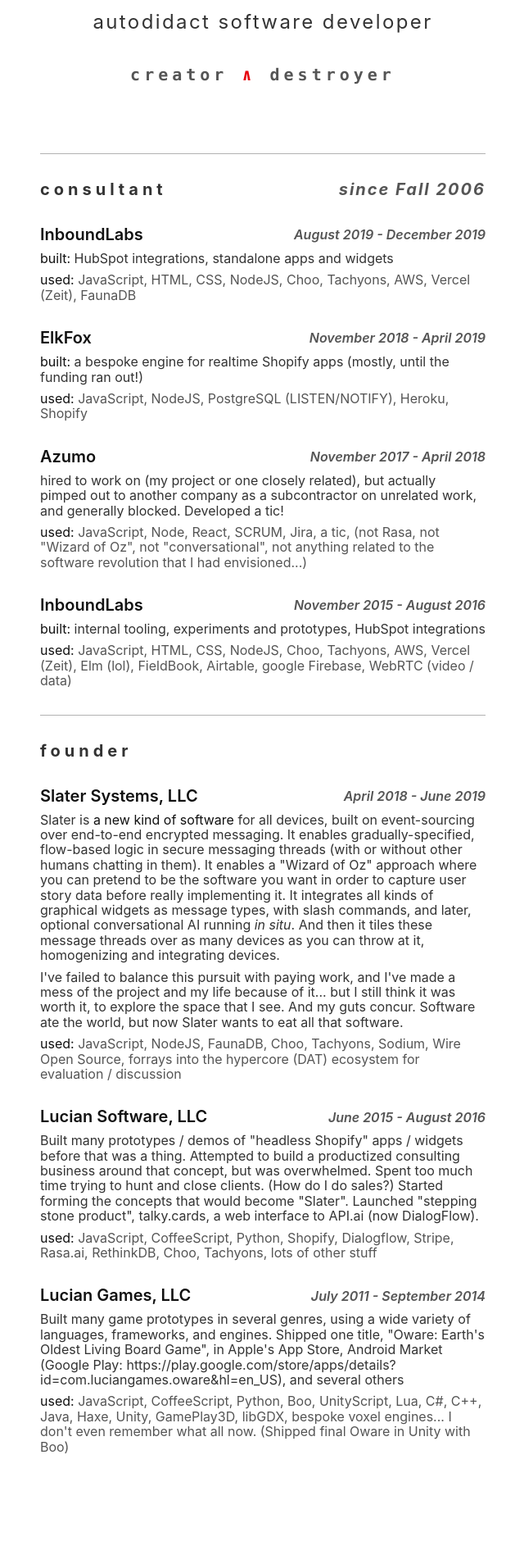
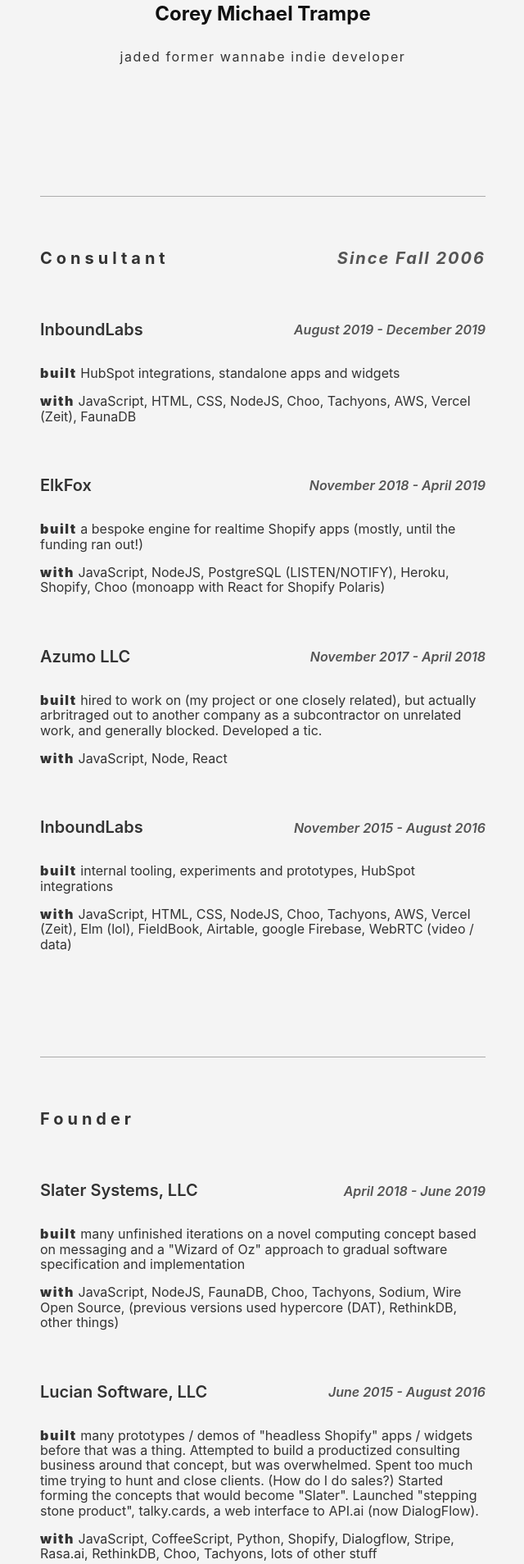
Before and after one commit to correy/correy.github.io, a website: page index.html in a window 1280 px wide. Shown: the part 161-2069 px from the top of the page at 82% size, without its empty margins (319-959 px from the left). Drawn offline with nearby package versions, Linux system fonts and the light colour scheme.

Commit message:
use choo

```diff
--- a/index.html
+++ b/index.html
@@ -1,84 +1,74 @@
 <!doctype html>
 <html lang="en">
   <head>
-
-    <title>  Corey  </title>
-
+    <title>Corey Michael Trampe</title>
     <meta charset="UTF-8">
     <meta name="viewport" content="width=device-width,initial-scale=1">
     <link rel="stylesheet" href="https://unpkg.com/tachyons@4.12.0/css/tachyons.min.css"/>
   </head>
-  <body class="sans-serif dark-gray background-near-white ph4 flex flex-column items-center">
-    <heading class="pa2 pa5-ns flex flex-column items-center">
 
-      <h1 class="near-black f4 f2-ns fw7">            Corey Michael Trampe      </h1>
-      <h2 class="dark-gray f6 f3-ns fw4 tracked"> autodidact software developer </h2>
+    <body class="sans-serif dark-gray bg-near-white ph2 flex flex-column items-center">
+      <heading class="vh-50 flex flex-column items-center justify-center">
+        <h1 class="near-black f4 f3-ns fw7">Corey Michael Trampe</h1>
+        <h2 class="dark-gray f6 f5-ns fw4 tracked">jaded former wannabe indie developer</h2>
+      </heading>
 
-      <h3 class="mid-gray f6 f4-ns tracked-mega code"> creator <span class="dark-red">∧</span> destroyer </h3>
-
-
-    </heading>
-    <section class="bt b--black-30 pv4">
-      <h3 class="f6 f4-ns dark-gray fw7 mv0"> <span class="tracked-mega">consultant</span> <i class="mid-gray fr tracked">since Fall 2006</i> </h3>
-
+        <section class="bt b--black-30 pv5">
+          <h3 class="f6 f4-ns dark-gray fw7 mv0"> <span class="tracked-mega">Consultant</span> <i class="mid-gray fr tracked">Since Fall 2006</i> </h3>
           <ul class="list pl0 mv0">
 
-        <li class="pt4 measure-wide">
-          <div class="f6 f4-ns fw6 near-black mb2 flex justify-between items-center">InboundLabs <i class="f7 f5-ns mid-gray">August 2019 - December 2019</i> </div>
-          <div class="f7 f5-ns dark-gray mb2"><span class="near-black">built:</span> HubSpot integrations, standalone apps and widgets</div>
-          <div class="f7 f5-ns mid-gray"><span class="near-black">used:</span> JavaScript, HTML, CSS, NodeJS, Choo, Tachyons, AWS, Vercel (Zeit), FaunaDB</div>
+        <li class="mv5 measure-wide dark-gray">
+          <div class="f6 f4-ns fw6 mb4 flex justify-between items-center">InboundLabs<i class="f7 f5-ns mid-gray">August 2019 - December 2019</i> </div>
+          <div class="f7 f5-ns mb3"><span class="fw9 tracked">built</span> HubSpot integrations, standalone apps and widgets</div>
+          <div class="f7 f5-ns"><span class="fw9 tracked">with</span> JavaScript, HTML, CSS, NodeJS, Choo, Tachyons, AWS, Vercel (Zeit), FaunaDB</div>
         </li>
 
-        <li class="pt4 measure-wide">
-          <div class="f6 f4-ns fw6 near-black mb2 flex justify-between items-center">ElkFox <i class="f7 f5-ns mid-gray">November 2018 - April 2019</i> </div>
-          <div class="f7 f5-ns dark-gray mb2"><span class="near-black">built:</span> a bespoke engine for realtime Shopify apps (mostly, until the funding ran out!)</div>
-          <div class="f7 f5-ns mid-gray"><span class="near-black">used:</span> JavaScript, NodeJS, PostgreSQL (LISTEN/NOTIFY), Heroku, Shopify</div>
+        <li class="mv5 measure-wide dark-gray">
+          <div class="f6 f4-ns fw6 mb4 flex justify-between items-center">ElkFox<i class="f7 f5-ns mid-gray">November 2018 - April 2019</i> </div>
+          <div class="f7 f5-ns mb3"><span class="fw9 tracked">built</span> a bespoke engine for realtime Shopify apps (mostly, until the funding ran out!)</div>
+          <div class="f7 f5-ns"><span class="fw9 tracked">with</span> JavaScript, NodeJS, PostgreSQL (LISTEN/NOTIFY), Heroku, Shopify, Choo (monoapp with React for Shopify Polaris)</div>
         </li>
 
-        <li class="pt4 measure-wide">
-          <div class="f6 f4-ns fw6 near-black mb2 flex justify-between items-center">Azumo <i class="f7 f5-ns mid-gray">November 2017 - April 2018</i></div>
-          <div class="f7 f5-ns dark-gray mb2">hired to work on (my project or one closely related), but actually pimped out to another company as a subcontractor on unrelated work, and generally blocked. Developed a tic!</div>
-          <div class="f7 f5-ns mid-gray"><span class="near-black">used:</span> JavaScript, Node, React, SCRUM, Jira, a tic, (not Rasa, not "Wizard of Oz", not "conversational", not anything related to the software revolution that I had envisioned...)</div>
+        <li class="mv5 measure-wide dark-gray">
+          <div class="f6 f4-ns fw6 mb4 flex justify-between items-center">Azumo LLC<i class="f7 f5-ns mid-gray">November 2017 - April 2018</i> </div>
+          <div class="f7 f5-ns mb3"><span class="fw9 tracked">built</span> hired to work on (my project or one closely related), but actually arbritraged out to another company as a subcontractor on unrelated work, and generally blocked. Developed a tic.</div>
+          <div class="f7 f5-ns"><span class="fw9 tracked">with</span> JavaScript, Node, React</div>
         </li>
 
-        <li class="pt4 measure-wide">
-          <div class="f6 f4-ns fw6 near-black mb2 flex justify-between items-center">InboundLabs <i class="f7 f5-ns mid-gray">November 2015 - August 2016</i> </div>
-          <div class="f7 f5-ns dark-gray mb2"><span class="near-black">built:</span> internal tooling, experiments and prototypes, HubSpot integrations</div>
-          <div class="f7 f5-ns mid-gray"><span class="near-black">used:</span> JavaScript, HTML, CSS, NodeJS, Choo, Tachyons, AWS, Vercel (Zeit), Elm (lol), FieldBook, Airtable, google Firebase, WebRTC (video / data)</div>
+        <li class="mv5 measure-wide dark-gray">
+          <div class="f6 f4-ns fw6 mb4 flex justify-between items-center">InboundLabs<i class="f7 f5-ns mid-gray">November 2015 - August 2016</i> </div>
+          <div class="f7 f5-ns mb3"><span class="fw9 tracked">built</span> internal tooling, experiments and prototypes, HubSpot integrations</div>
+          <div class="f7 f5-ns"><span class="fw9 tracked">with</span> JavaScript, HTML, CSS, NodeJS, Choo, Tachyons, AWS, Vercel (Zeit), Elm (lol), FieldBook, Airtable, google Firebase, WebRTC (video / data)</div>
         </li>
 
           </ul>
         </section>
 
-    <section class="bt b--black-30 pv4">
-      <h3 class="f4 dark-gray fw7 mv0"> <span class="tracked-mega">founder</span></h3>
-
+        <section class="bt b--black-30 pv5">
+          <h3 class="f6 f4-ns dark-gray fw7 mv0"> <span class="tracked-mega">Founder</span> <i class="mid-gray fr tracked"></i> </h3>
           <ul class="list pl0 mv0">
 
-        <li class="pt4 measure-wide">
-          <div class="f6 f4-ns fw6 near-black mb2 flex justify-between items-center">Slater Systems, LLC <i class="f7 f5-ns mid-gray">April 2018 - June 2019</i> </div>
-          <div class="f7 f5-ns dark-gray mb2">Slater is <span class="near-black">a new kind of software</span> for all devices, built on event-sourcing over end-to-end encrypted messaging. It enables gradually-specified, flow-based logic in secure messaging threads (with or without other humans chatting in them). It enables a "Wizard of Oz" approach where you can pretend to be the software you want in order to capture user story data before really implementing it. It integrates all kinds of graphical widgets as message types, with slash commands, and later, optional conversational AI running <i>in situ</i>. And then it tiles these message threads over as many devices as you can throw at it, homogenizing and integrating devices.</div>
-          <div class="f7 f5-ns dark-gray mb2">I've failed to balance this pursuit with paying work, and I've made a mess of the project and my life because of it... but I still think it was worth it, to explore the space that I see. And my guts concur. Software ate the world, but now Slater wants to eat all that software.</div>
-          <div class="f7 f5-ns mid-gray"><span class="near-black">used:</span> JavaScript, NodeJS, FaunaDB, Choo, Tachyons, Sodium, Wire Open Source, forrays into the hypercore (DAT) ecosystem for evaluation / discussion</div>
+        <li class="mv5 measure-wide dark-gray">
+          <div class="f6 f4-ns fw6 mb4 flex justify-between items-center">Slater Systems, LLC<i class="f7 f5-ns mid-gray">April 2018 - June 2019</i> </div>
+          <div class="f7 f5-ns mb3"><span class="fw9 tracked">built</span> many unfinished iterations on a novel computing concept based on messaging and a &quot;Wizard of Oz&quot; approach to gradual software specification and implementation</div>
+          <div class="f7 f5-ns"><span class="fw9 tracked">with</span> JavaScript, NodeJS, FaunaDB, Choo, Tachyons, Sodium, Wire Open Source, (previous versions used hypercore (DAT), RethinkDB, other things)</div>
         </li>
 
-        <li class="pt4 measure-wide">
-          <div class="f6 f4-ns fw6 near-black mb2 flex justify-between items-center">Lucian Software, LLC <i class="f7 f5-ns mid-gray">June 2015 - August 2016</i> </div>
-          <div class="f7 f5-ns dark-gray mb2">Built many prototypes / demos of "headless Shopify" apps / widgets before that was a thing. Attempted to build a productized consulting business around that concept, but was overwhelmed. Spent too much time trying to hunt and close clients. (How do I do sales?) Started forming the concepts that would become "Slater". Launched "stepping stone product", talky.cards, a web interface to API.ai (now DialogFlow).</div>
-          <div class="f7 f5-ns mid-gray"><span class="near-black">used:</span> JavaScript, CoffeeScript, Python, Shopify, Dialogflow, Stripe, Rasa.ai, RethinkDB, Choo, Tachyons, lots of other stuff</div>
+        <li class="mv5 measure-wide dark-gray">
+          <div class="f6 f4-ns fw6 mb4 flex justify-between items-center">Lucian Software, LLC<i class="f7 f5-ns mid-gray">June 2015 - August 2016</i> </div>
+          <div class="f7 f5-ns mb3"><span class="fw9 tracked">built</span> many prototypes / demos of &quot;headless Shopify&quot; apps / widgets before that was a thing. Attempted to build a productized consulting business around that concept, but was overwhelmed. Spent too much time trying to hunt and close clients. (How do I do sales?) Started forming the concepts that would become &quot;Slater&quot;. Launched &quot;stepping stone product&quot;, talky.cards, a web interface to API.ai (now DialogFlow).</div>
+          <div class="f7 f5-ns"><span class="fw9 tracked">with</span> JavaScript, CoffeeScript, Python, Shopify, Dialogflow, Stripe, Rasa.ai, RethinkDB, Choo, Tachyons, lots of other stuff</div>
         </li>
 
-        <li class="pt4 measure-wide">
-          <div class="f6 f4-ns fw6 near-black mb2 flex justify-between items-center">Lucian Games, LLC <i class="f7 f5-ns mid-gray">July 2011 - September 2014</i> </div>
-          <div class="f7 f5-ns dark-gray mb2">Built many game prototypes in several genres, using a wide variety of languages, frameworks, and engines. Shipped one title, "Oware: Earth's Oldest Living Board Game", in Apple's App Store, Android Market (Google Play: https://play.google.com/store/apps/details?id=com.luciangames.oware&hl=en_US), and several others</div>
-          <div class="f7 f5-ns mid-gray"><span class="near-black">used:</span> JavaScript, CoffeeScript, Python, Boo, UnityScript, Lua, C#, C++, Java, Haxe, Unity, GamePlay3D, libGDX, bespoke voxel engines... I don't even remember what all now. (Shipped final Oware in Unity with Boo)</div>
+        <li class="mv5 measure-wide dark-gray">
+          <div class="f6 f4-ns fw6 mb4 flex justify-between items-center">Lucian Games, LLC<i class="f7 f5-ns mid-gray">July 2011 - September 2014</i> </div>
+          <div class="f7 f5-ns mb3"><span class="fw9 tracked">built</span> many game prototypes in several genres, using a wide variety of languages, frameworks, and engines. Shipped one title, &quot;Oware: Earth&#039;s Oldest Living Board Game&quot;, in Apple&#039;s App Store, Android Market (Google Play: https://play.google.com/store/apps/details?id=com.luciangames.oware&amp;hl=en_US), and several others</div>
+          <div class="f7 f5-ns"><span class="fw9 tracked">with</span> JavaScript, CoffeeScript, Python, Boo, UnityScript, Lua, C#, C++, Java, Haxe, Unity, GamePlay3D, libGDX, bespoke voxel engines... I don&#039;t even remember what all now. (Shipped final Oware in Unity with Boo)</div>
         </li>
 
           </ul>
-
         </section>
 
-    <div class="vh-25"></div>
+    </body>
 
-  </body>
 </html>
```
Also changed, not shown: model.js (added, +78 -0 lines), package.json (added, +11 -0 lines), render.js (added, +67 -0 lines), 2 other files. Lines whose indentation alone changed are shown as unchanged.
